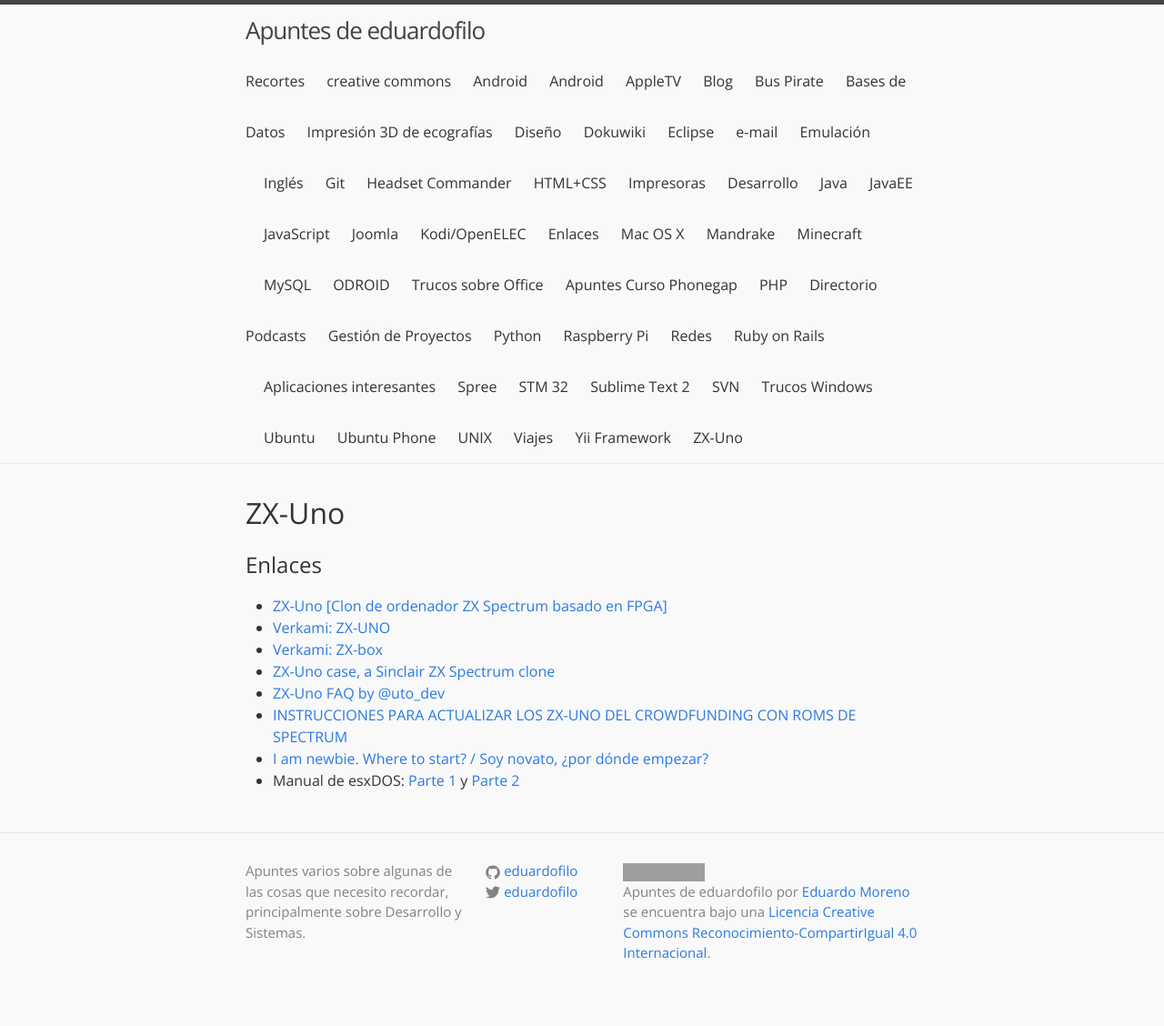
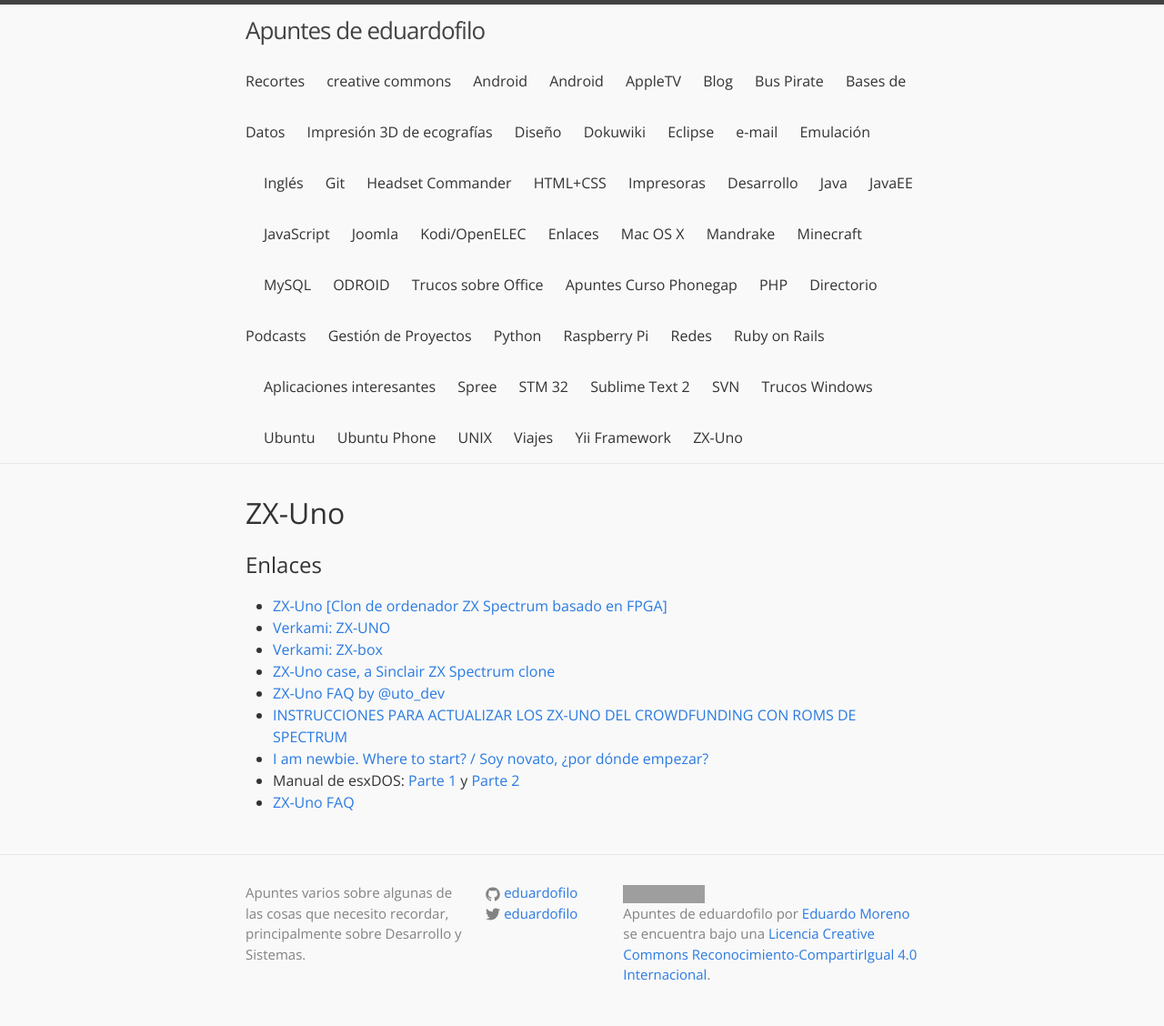
Before and after one commit to eduardofilo/eduardofilo.jekyll, a Jekyll site: the page built from sistemas/zx-uno.md, in a window 1280 px wide. Shown: the whole page at 91% size. Built offline with Jekyll 4.4.1, drawn with Linux system fonts in a browser that asks for light colours; our own code applies the rules of GitHub Pages for plain Markdown files; before the commit the page ends 1104 px from its top, so only the background shows below that; grey boxes are pictures that could not be loaded.

Commit message:
ZX-Uno FAQ.

```diff
--- a/sistemas/zx-uno.md
+++ b/sistemas/zx-uno.md
@@ -15,3 +15,4 @@
 * [INSTRUCCIONES PARA ACTUALIZAR LOS ZX-UNO DEL CROWDFUNDING CON ROMS DE SPECTRUM](http://zxuno.speccy.org/instrucciones.shtml)
 * [I am newbie. Where to start? / Soy novato, ¿por dónde empezar?](http://www.zxuno.com/forum/viewtopic.php?f=27&t=754)
 * Manual de esxDOS: [Parte 1](http://www.vintagenarios.com/manual-esxdos-parte-t1120.html) y [Parte 2](http://www.vintagenarios.com/manual-esxdos-parte-t1122.html)
+* [ZX-Uno FAQ](http://www.ngpaws.com/zxunofaq.html)
```
